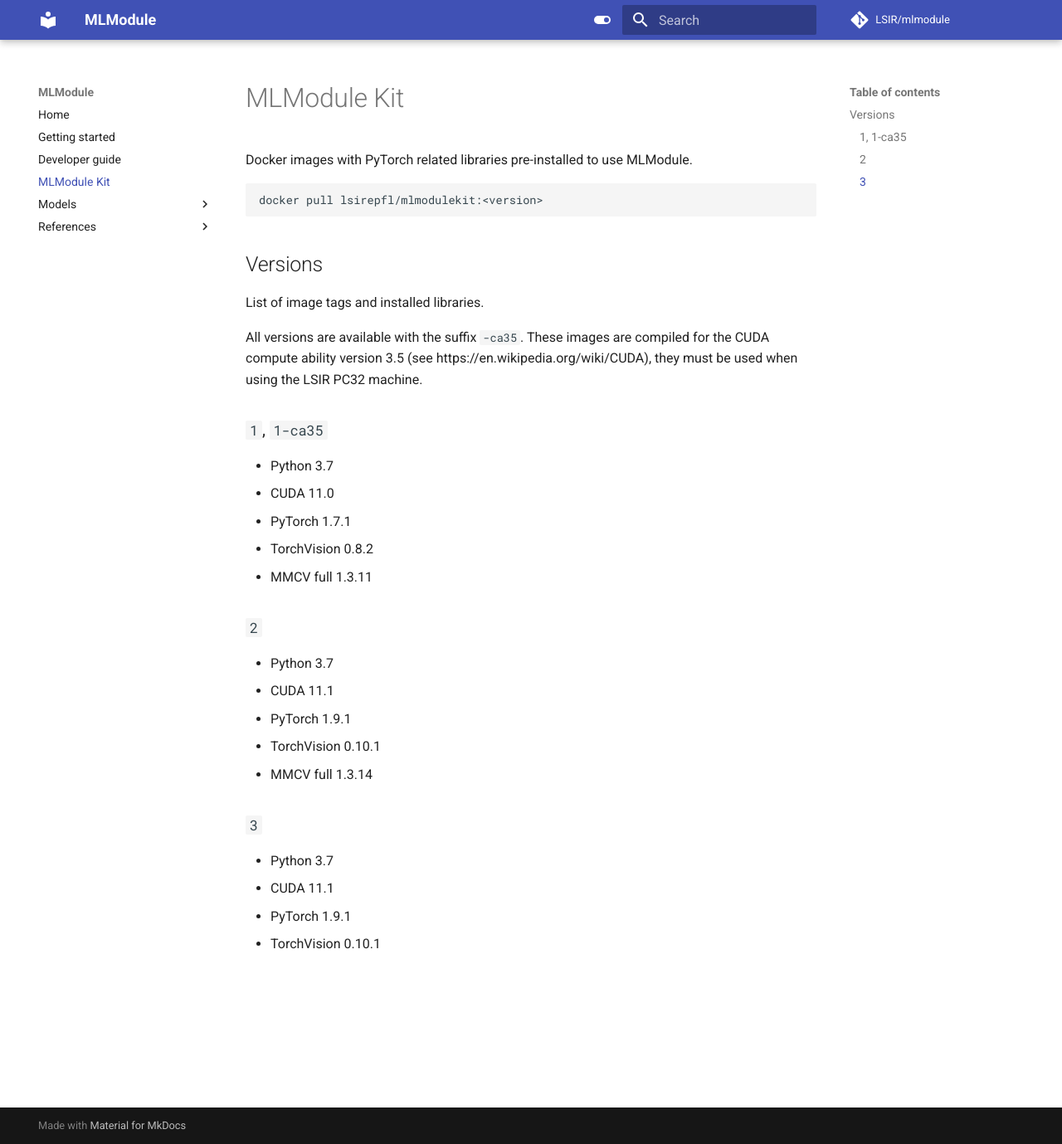
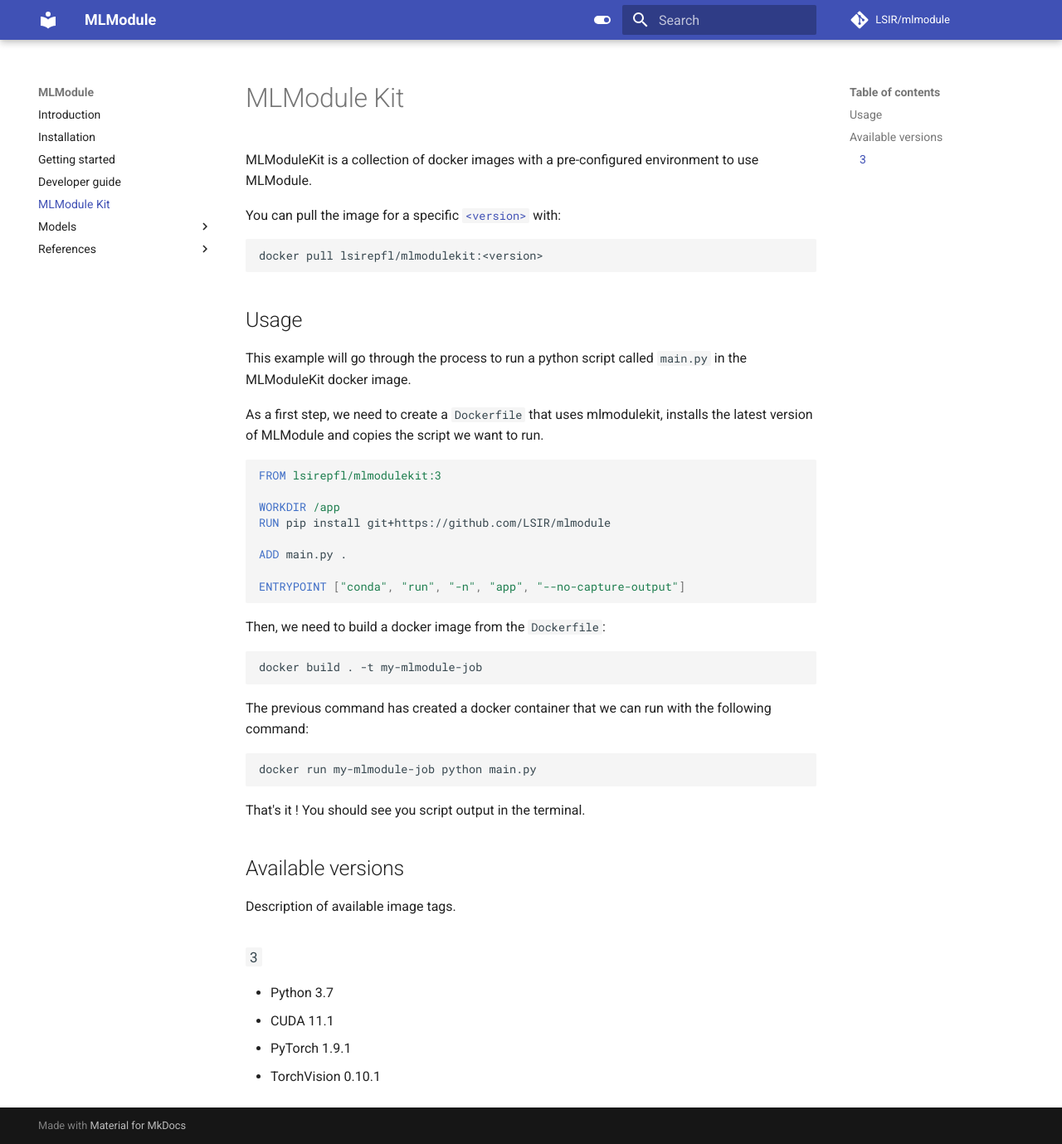
Before and after one commit to mozuma/mozuma, an MkDocs documentation site: the page built from docs/3-mlmodulekit.md, in a window 1280 px wide and 1379 px high. Shown: the whole window at 83% size. Built offline with MkDocs 1.6.1 and Material for MkDocs 9.7.7, drawn with Linux system fonts in a browser that asks for light colours; comment, search, counter and statistics services are not loaded.

Commit message:
Installation instructions (#135)
* Fixes #126

````diff
--- a/docs/3-mlmodulekit.md
+++ b/docs/3-mlmodulekit.md
@@ -1,34 +1,50 @@
 # MLModule Kit
 
-Docker images with PyTorch related libraries pre-installed to use MLModule.
+MLModuleKit is a collection of docker images with a pre-configured environment to use MLModule.
+
+You can pull the image for a specific [`<version>`](#available-versions) with:
 
 ```
 docker pull lsirepfl/mlmodulekit:<version>
 ```
 
-## Versions
+## Usage
 
-List of image tags and installed libraries.
+This example will go through the process to run a python script called `main.py`
+in the MLModuleKit docker image.
 
-All versions are available with the suffix `-ca35`.
-These images are compiled for the CUDA compute ability version 3.5 (see https://en.wikipedia.org/wiki/CUDA),
-they must be used when using the LSIR PC32 machine.
+As a first step, we need to create a `Dockerfile` that uses mlmodulekit,
+installs the latest version of MLModule and copies the script we want to run.
 
-### `1`, `1-ca35`
+```Dockerfile
+FROM lsirepfl/mlmodulekit:3
 
-* Python 3.7
-* CUDA 11.0
-* PyTorch 1.7.1
-* TorchVision 0.8.2
-* MMCV full 1.3.11
+WORKDIR /app
+RUN pip install git+https://github.com/LSIR/mlmodule
 
-### `2`
+ADD main.py .
 
-* Python 3.7
-* CUDA 11.1
-* PyTorch 1.9.1
-* TorchVision 0.10.1
-* MMCV full 1.3.14
+ENTRYPOINT ["conda", "run", "-n", "app", "--no-capture-output"]
+```
+
+Then, we need to build a docker image from the `Dockerfile`:
+
+```shell
+docker build . -t my-mlmodule-job
+```
+
+The previous command has created a docker container
+that we can run with the following command:
+
+```shell
+docker run my-mlmodule-job python main.py
+```
+
+That's it ! You should see you script output in the terminal.
+
+## Available versions
+
+Description of available image tags.
 
 ### `3`
 
--- a/mkdocs.yml
+++ b/mkdocs.yml
@@ -39,6 +39,7 @@
 
 plugins:
   - search
+  - markdownextradata
   - mkdocstrings:
       handlers:
         python:
@@ -50,3 +51,11 @@
             show_source: false
       watch:
         - src/mlmodule
+
+extra:
+  develop:
+    python_version: 3.7
+    pytorch_version: 1.9
+    tox_env_version: py37-pt19
+  release:
+    tox_env_version: "{py37,py38,py39}{-pt19,-pt110}{-cuda,}"
````
Also changed, not shown: README.md (+10 -3 lines), docs/0-installation.md (added, +33 -0 lines), docs/2-develop.md (+21 -9 lines), docs/index.md (+3 -17 lines), docs/requirements.txt (added, +7 -0 lines), requirements.txt (deleted, +0 -102 lines), setup.cfg (+3 -25 lines), 2 other files.
